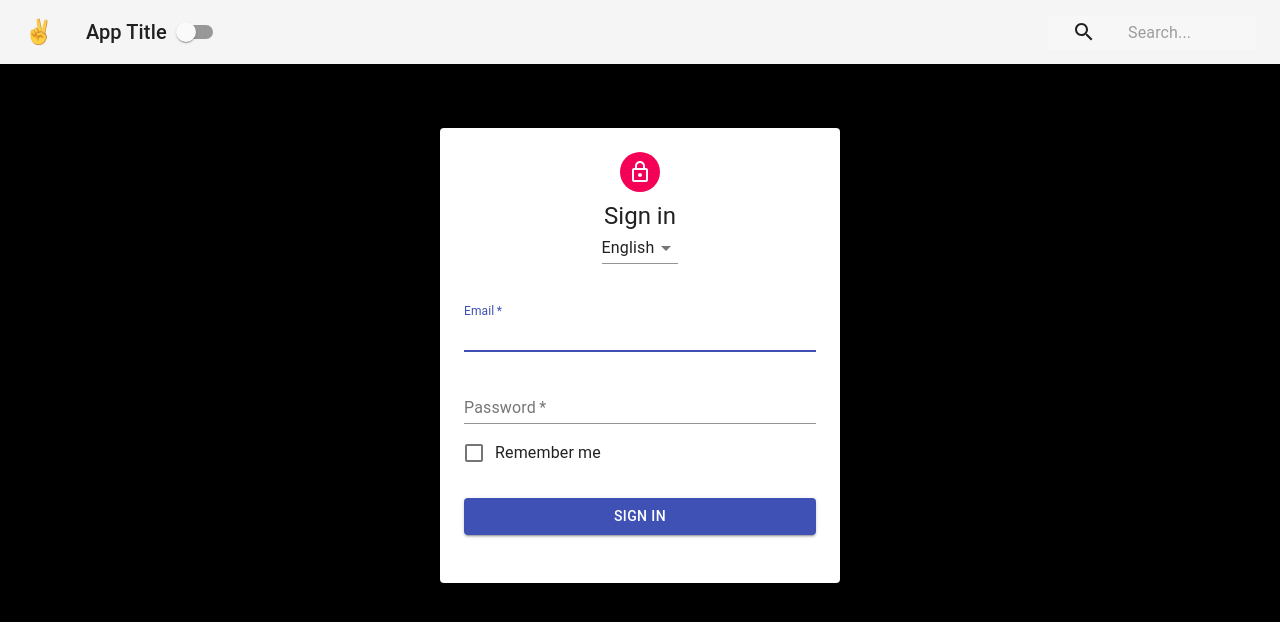
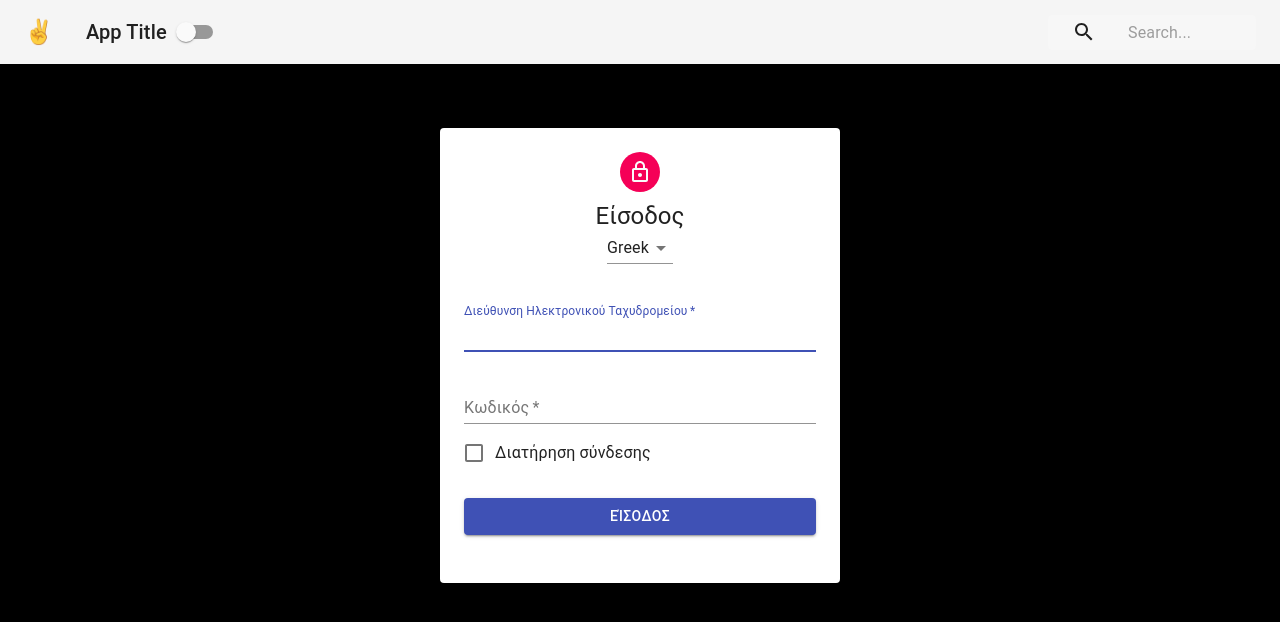
Before and after one commit to PhilipHassialis/34_Introducing_Context_API, a React (Create React App) app: page / in a window 1280 px wide. Shown: the top 622 px of the page. Built offline with nearby package versions, Linux system fonts and the light colour scheme.

Commit message:
Writing the language context

```diff
--- a/src/App.js
+++ b/src/App.js
@@ -3,14 +3,17 @@
 import Form from "./Form";
 import PageContent from './PageContent'
 import {ThemeProvider} from './contexts/ThemeContext'
+import {LanguageProvider} from './contexts/LanguageContext'
 
 function App() {
     return (
         <ThemeProvider>
-            <PageContent>
-                <Navbar></Navbar>
-                <Form></Form>
-            </PageContent>
+            <LanguageProvider>
+                <PageContent>
+                    <Navbar></Navbar>
+                    <Form></Form>
+                </PageContent>
+            </LanguageProvider>
         </ThemeProvider>
 
     );
--- a/src/Form.js
+++ b/src/Form.js
@@ -14,29 +14,57 @@
 import Select from "@material-ui/core/Select";
 import withStyles from "@material-ui/core/styles/withStyles";
 import styles from "./styles/FormStyles";
+import {LanguageContext} from "./contexts/LanguageContext"
+
+const words = {
+    english:{
+        email:"Email",
+        password:"Password",
+        signIn:"Sign In",
+        remember:"Remember Me"
+    },
+    french: {
+        email:"Adresse Electronique",
+        password:"Mot de passe",
+        signIn:"Se Connecter",
+        remember:"Souviens-toi de Moi"
+
+    },
+    greek: {
+        email:"Διεύθυνση Ηλεκτρονικού Ταχυδρομείου",
+        password:"Κωδικός",
+        signIn:"Είσοδος",
+        remember:"Διατήρηση σύνδεσης"
+    }
+}
 
 class Form extends Component {
+
+    static contextType = LanguageContext
+
     render() {
         const { classes } = this.props;
+        const {language, changeLanguage} = this.context;
+        const {email, password, signIn, remember} = words[language]
         return (
             <main className={classes.main}>
                 <Paper className={classes.paper}>
                     <Avatar className={classes.avatar}>
                         <LockOutlined></LockOutlined>
                     </Avatar>
-                    <Typography variant="h5">Sign in</Typography>
-                    <Select value="english">
+                    <Typography variant="h5">{signIn}</Typography>
+                    <Select value={language} onChange={changeLanguage}>
                         <MenuItem value="english">English</MenuItem>
                         <MenuItem value="french">French</MenuItem>
                         <MenuItem value="greek">Greek</MenuItem>
                     </Select>
                     <form className={classes.form}>
                         <FormControl margin="normal" required fullWidth>
-                            <InputLabel htmlFor="email">Email</InputLabel>
+                            <InputLabel htmlFor="email">{email}</InputLabel>
                             <Input id="email" name="email" autoFocus></Input>
                         </FormControl>
                         <FormControl margin="normal" required fullWidth>
-                            <InputLabel htmlFor="password">Password</InputLabel>
+                            <InputLabel htmlFor="password">{password}</InputLabel>
                             <Input
                                 id="password"
                                 name="password"
@@ -45,7 +73,7 @@
                         </FormControl>
                         <FormControlLabel
                             control={<Checkbox color="primary" />}
-                            label="Remember me"
+                            label={remember}
                         />
                         <Button
                             variant="contained"
@@ -54,7 +82,7 @@
                             color="primary"
                             className={classes.submit}
                         >
-                            Sign in
+                            {signIn}
                         </Button>
                     </form>
                 </Paper>
--- /dev/null
+++ b/src/contexts/LanguageContext.js
@@ -0,0 +1,24 @@
+import React, { Component, createContext } from 'react';
+
+export const LanguageContext = createContext();
+
+export class LanguageProvider extends Component {
+    constructor(props) {
+        super(props)
+        this.state = {language:"greek"}
+    }
+
+
+    changeLanguage = (e) => {
+        this.setState({language:e.target.value})
+    }
+
+    render() {
+        return (
+            <LanguageContext.Provider value={{...this.state, changeLanguage:this.changeLanguage}}>
+                {this.props.children}
+            </LanguageContext.Provider>
+        )
+    }
+
+}
```
